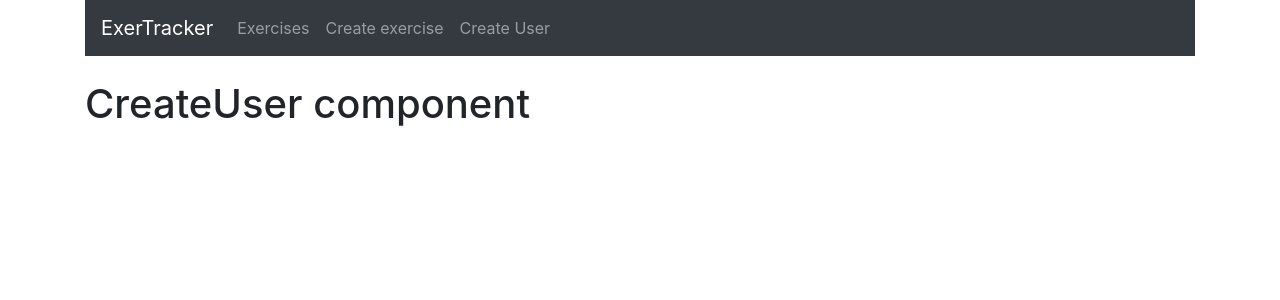
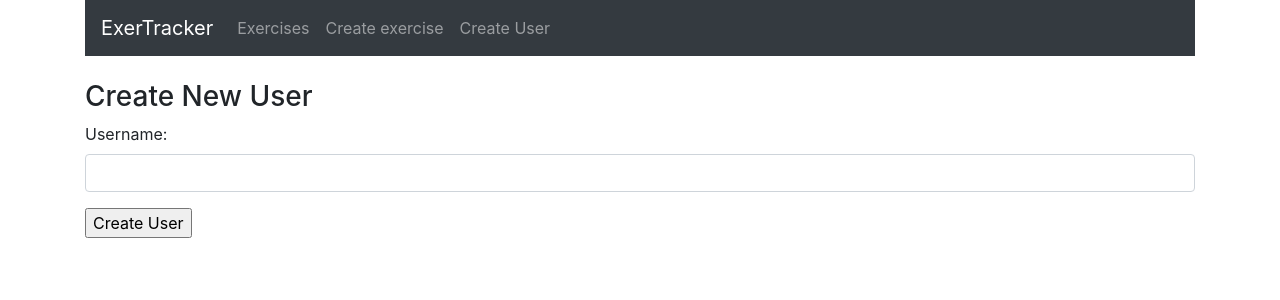
Before and after one commit to JordanAlexander22/MERN-FITNESS, a React (Create React App) app in the folder mern-fitness/: page /user in a window 1280 px wide. Shown: the top 300 px of the page. Built offline with nearby package versions, Linux system fonts and the light colour scheme.

Commit message:
installed axios and got username working

```diff
--- a/mern-fitness/package.json
+++ b/mern-fitness/package.json
@@ -6,6 +6,7 @@
     "@testing-library/jest-dom": "^4.2.4",
     "@testing-library/react": "^9.3.2",
     "@testing-library/user-event": "^7.1.2",
+    "axios": "^0.19.2",
     "bootstrap": "^4.5.0",
     "react": "^16.13.1",
     "react-datepicker": "^2.16.0",
--- a/mern-fitness/src/components/CreateExercise/CreateExercise.jsx
+++ b/mern-fitness/src/components/CreateExercise/CreateExercise.jsx
@@ -6,7 +6,7 @@ import 'react-datepicker/dist/react-datepicker.css';
 export default class CreateExercise extends Component {
 	constructor(props) {
 		super(props);
-
+		//all of the state being manipulated for this component
 		this.state = {
 			username: '',
 			description: '',
@@ -18,6 +18,7 @@ export default class CreateExercise extends Component {
 
 	componentDidMount() {
 		this.setState({
+			// simple test to check form functionality
 			users: [ 'test user', 'test user1' ],
 			username: 'test user'
 		});
@@ -51,12 +52,11 @@ export default class CreateExercise extends Component {
 			description: this.state.description,
 			duration: this.state.duration,
 			date: this.state.date
-        };
+		};
+		//sanity check
+		console.log(exercise);
 
-        console.log(exercise);
-
-        // window.location = '/';
-
+		window.location = '/';
 	};
 
 	render() {
--- a/mern-fitness/src/components/CreateUser/CreateUser.jsx
+++ b/mern-fitness/src/components/CreateUser/CreateUser.jsx
@@ -1,11 +1,52 @@
-import React, {Component} from 'react';
-import {Link} from 'react-router-dom';
-
+import React, { Component } from 'react';
 
 export default class CreateUser extends Component {
-    render() {
-        return (
-           <h1>CreateUser component</h1>
-        )
-    }
+	constructor(props) {
+		super(props);
+
+		this.state = {
+			username: ''
+		};
+	}
+
+	handleUsername = (e) => {
+		this.setState({ username: e.target.value });
+	};
+
+	onSubmit = (e) => {
+		e.preventDefault();
+
+		const newUser = {
+			username: this.state.username
+		};
+
+		console.log(newUser);
+
+		this.setState({
+			username: ''
+		});
+	};
+
+	render() {
+		return (
+			<div>
+				<h3>Create New User</h3>
+				<form onSubmit={this.onSubmit}>
+					<div className="form-group">
+						<label>Username: </label>
+						<input
+							type="text"
+							required
+							className="form-control"
+							value={this.state.username}
+							onChange={this.handleUsername}
+						/>
+					</div>
+					<div className="form-group">
+						<input type="submit" value="Create User" className="btn-btn-primary" />
+					</div>
+				</form>
+			</div>
+		);
+	}
 }
```
Also changed, not shown: 1 other file (tests, documents, lock files or other folders).
